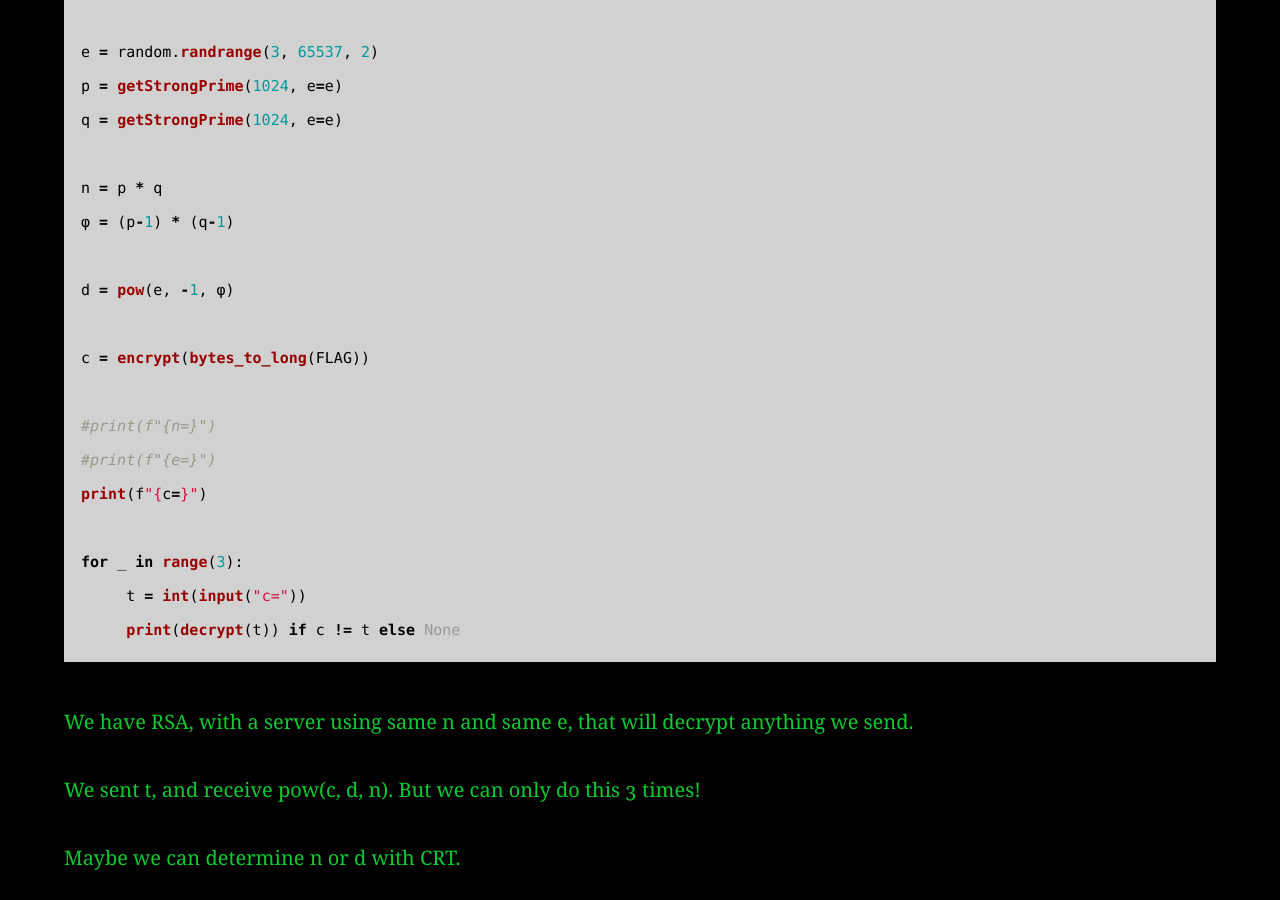
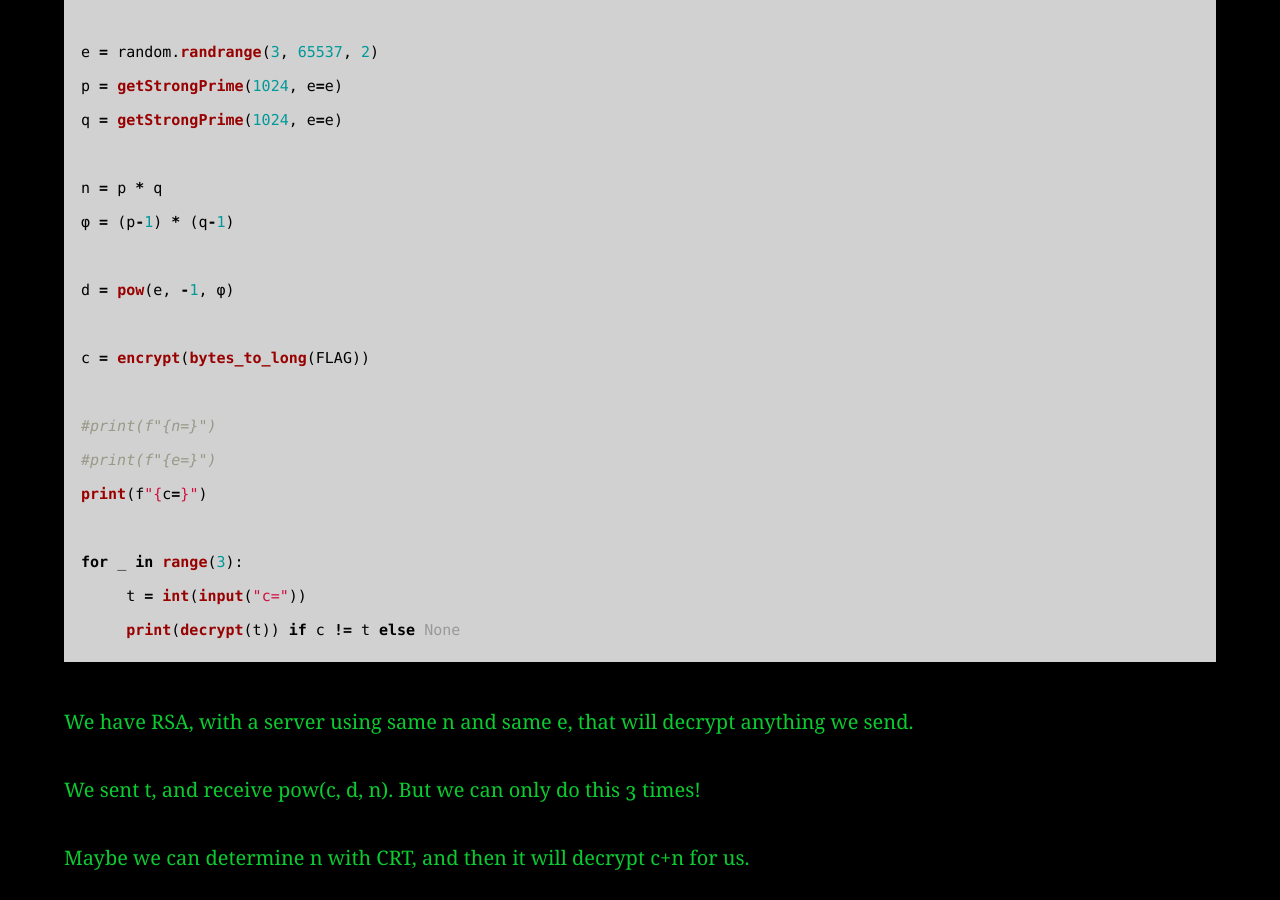
Before and after one commit to AC01010/Connor-McCartney.github.io, a Jekyll site: the page built from _posts/2012-12-21-heroctf-2022.md, in a window 1280 px wide and 900 px high, scrolled down 1820 px. Built offline with Jekyll 4.4.1, drawn with Linux system fonts in a browser that asks for light colours.

Commit message:
Update 2012-12-21-heroctf-2022.md

```diff
--- a/_posts/2012-12-21-heroctf-2022.md
+++ b/_posts/2012-12-21-heroctf-2022.md
@@ -83,4 +83,4 @@ We have RSA, with a server using same n and same e, that will decrypt anything w
 
 We sent t, and receive pow(c, d, n). But we can only do this 3 times!
 
-Maybe we can determine n or d with CRT.
+Maybe we can determine n with CRT, and then it will decrypt c+n for us.
```
